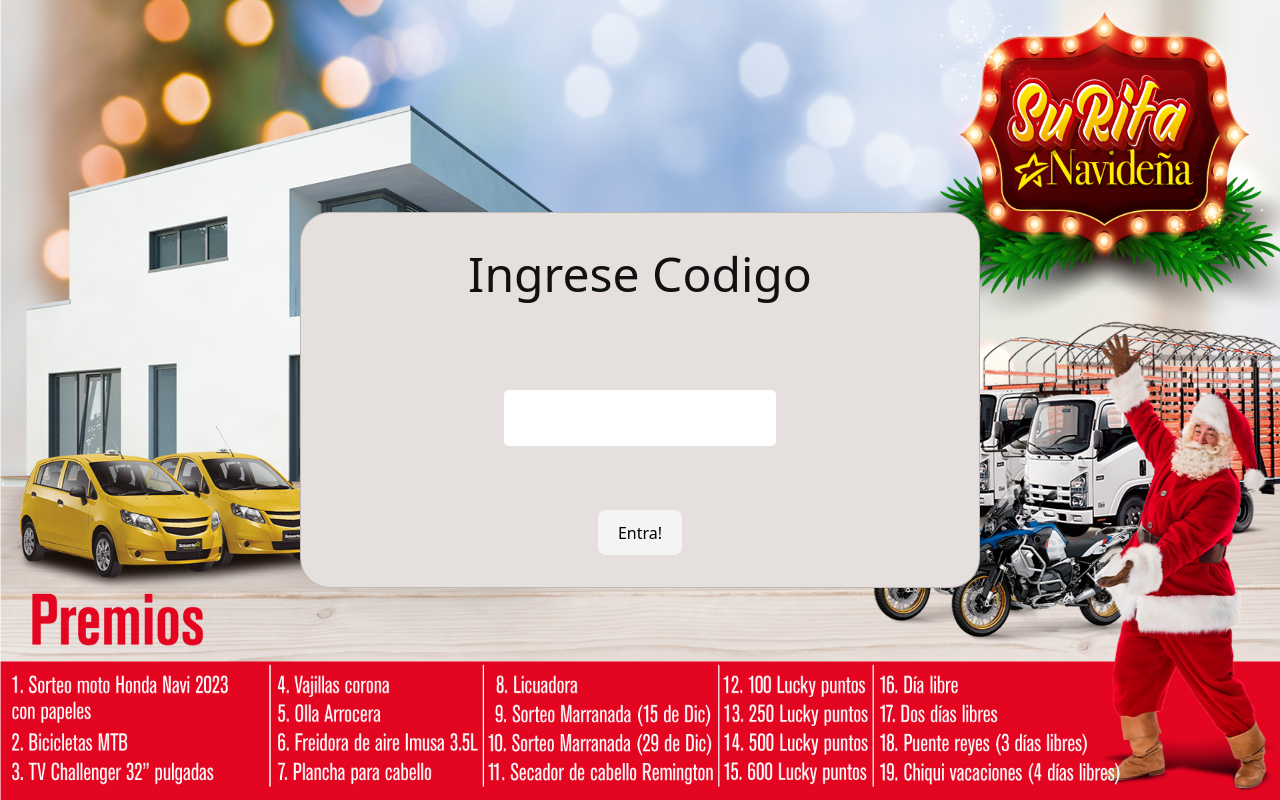
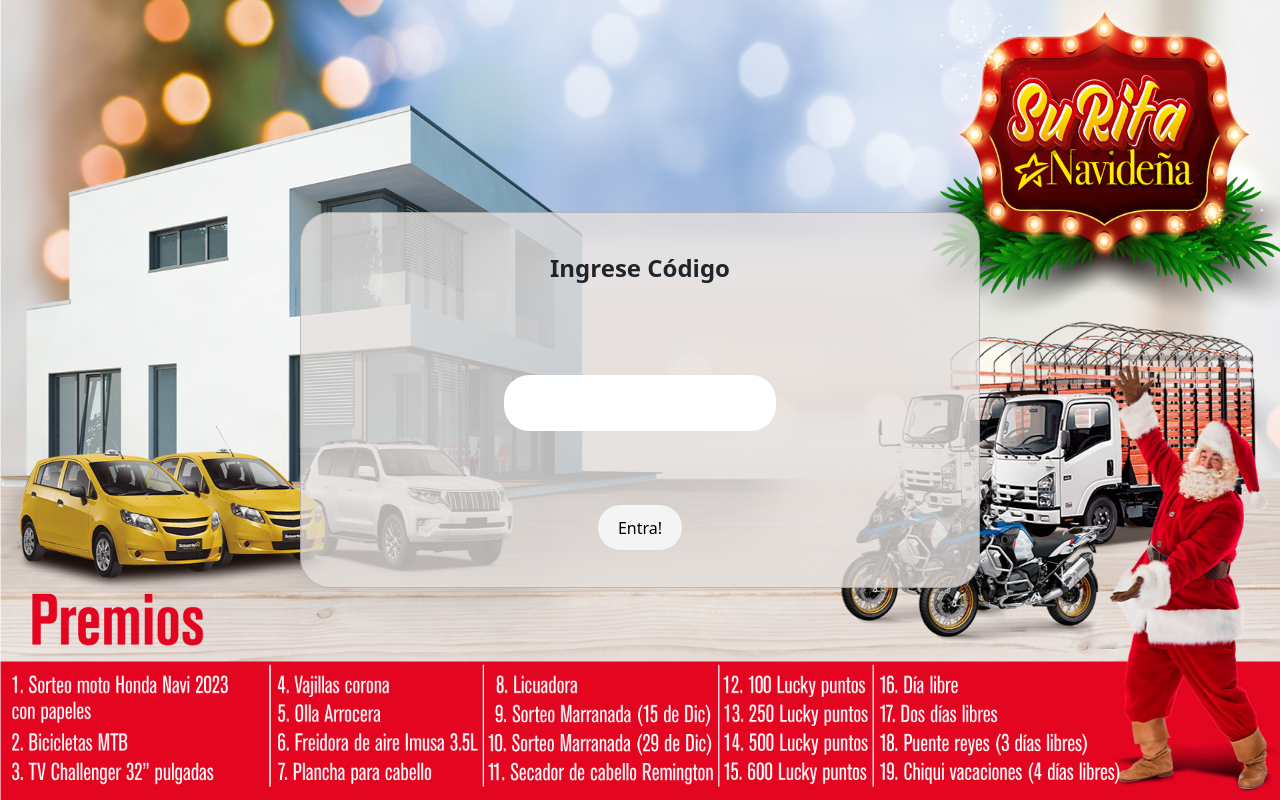
Before and after one commit to Stiven0110/Ruleta-Frontend, a React (Vite) app: page / in a window 1280 px wide. Built offline with nearby package versions, Linux system fonts and the light colour scheme.

Commit message:
the background was updated and modifications were made to the home

```diff
--- a/src/index.css
+++ b/src/index.css
@@ -77,7 +77,7 @@
 }
 
 .contenedor input {
-  border-radius: 5px;
+  border-radius: 25px;
   height: 15%;
   width: 40%;
 }
@@ -87,12 +87,18 @@
   height: 47vh;
   align-items: center;
   border-radius: 30px;
-  background-color: #e5e0de;
+  background-color: #e5e0decc;
   justify-content: space-around;
+  --bs-card-cap-bg: rgb(236, 28, 28) !important;
+}
+
+.contenedor p {
+  font-size: x-large;
+  font-weight: 600;
 }
 
 button {
-  border-radius: 8px;
+  border-radius: 30px;
   border: 1px solid transparent;
   padding: 0.6em 1.2em;
   font-size: 1em;
@@ -115,5 +121,5 @@ button:focus-visible {
 .iconBack {
   position: absolute;
   top: 52px;
-  left: 122px;
+  left: 57px;
 }
--- a/src/views/Home.tsx
+++ b/src/views/Home.tsx
@@ -60,7 +60,7 @@ export const Home = () => {
     <div className="contenedor">
       <Card>
         <Card.Text>
-          <h2>Ingrese Codigo</h2>
+          Ingrese Código
         </Card.Text>
         <input
           type="text"
```
Also changed, not shown: src/assets/img/fondo.jpg.
